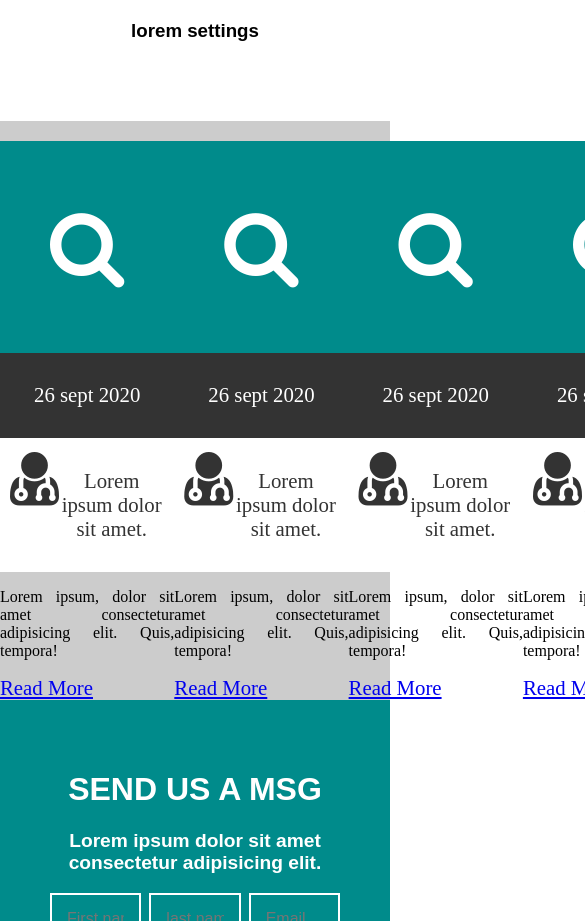
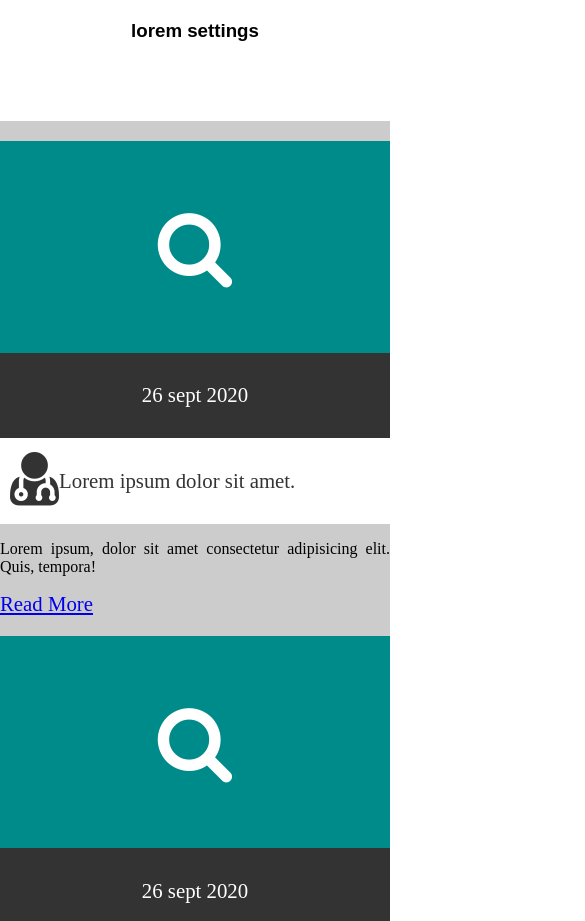
Before and after one commit to sucharitha-puli/project, a plain HTML site: page index.html in a window 390 px wide. Shown: the part 3192-4113 px from the top of the page, 585 px wide, since content can reach past the window. Drawn offline with Linux system fonts and the light colour scheme.

Commit message:
Update style.css

```diff
--- a/css/style.css
+++ b/css/style.css
@@ -221,6 +221,9 @@ body{
         width: 100%;
         padding: 10px;
     }
+     .events .event-cards{
+        display: block;
+    }
     .events .event-cards .event-card{
         width:100%;
         padding-top:20px ;
```
